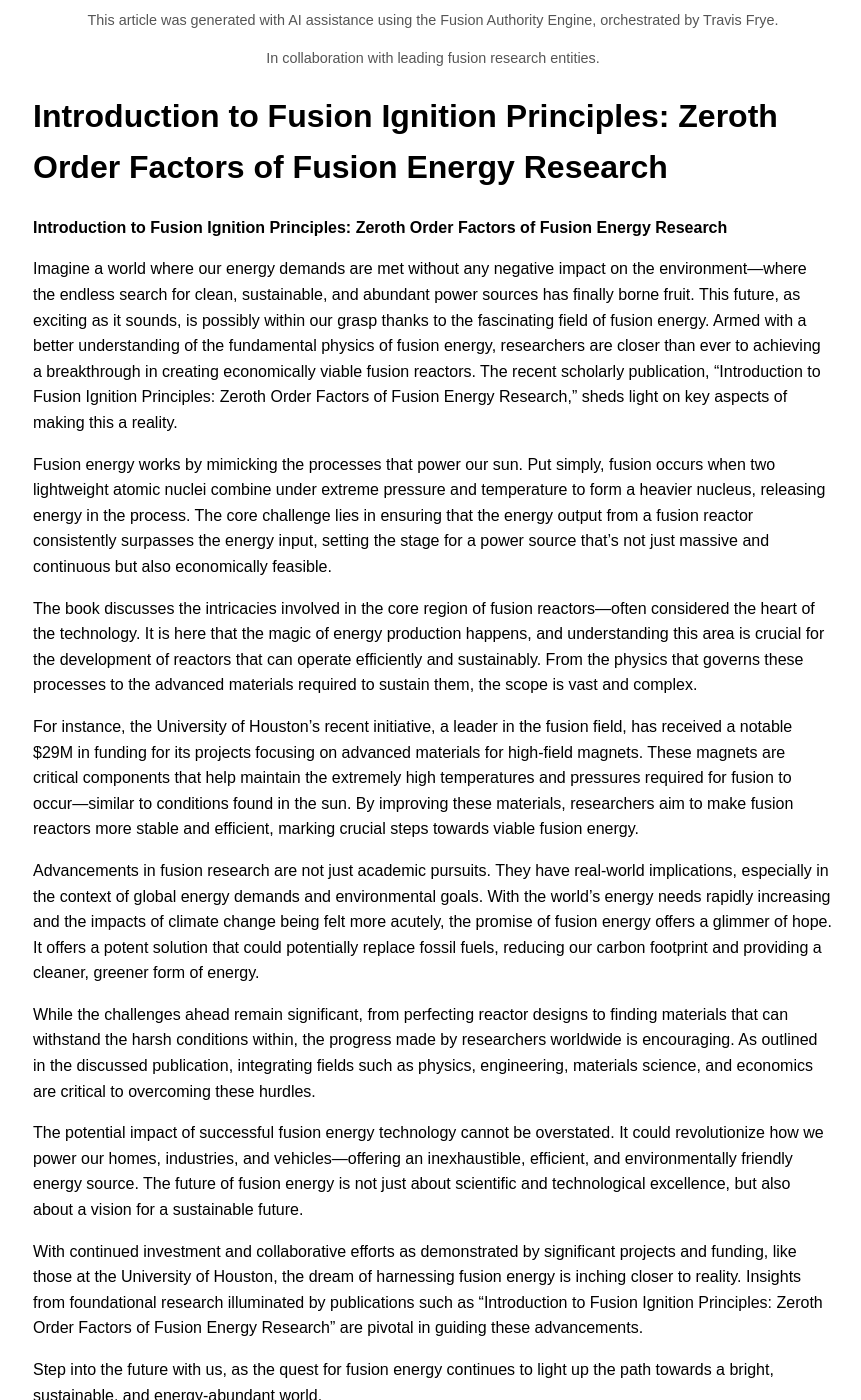
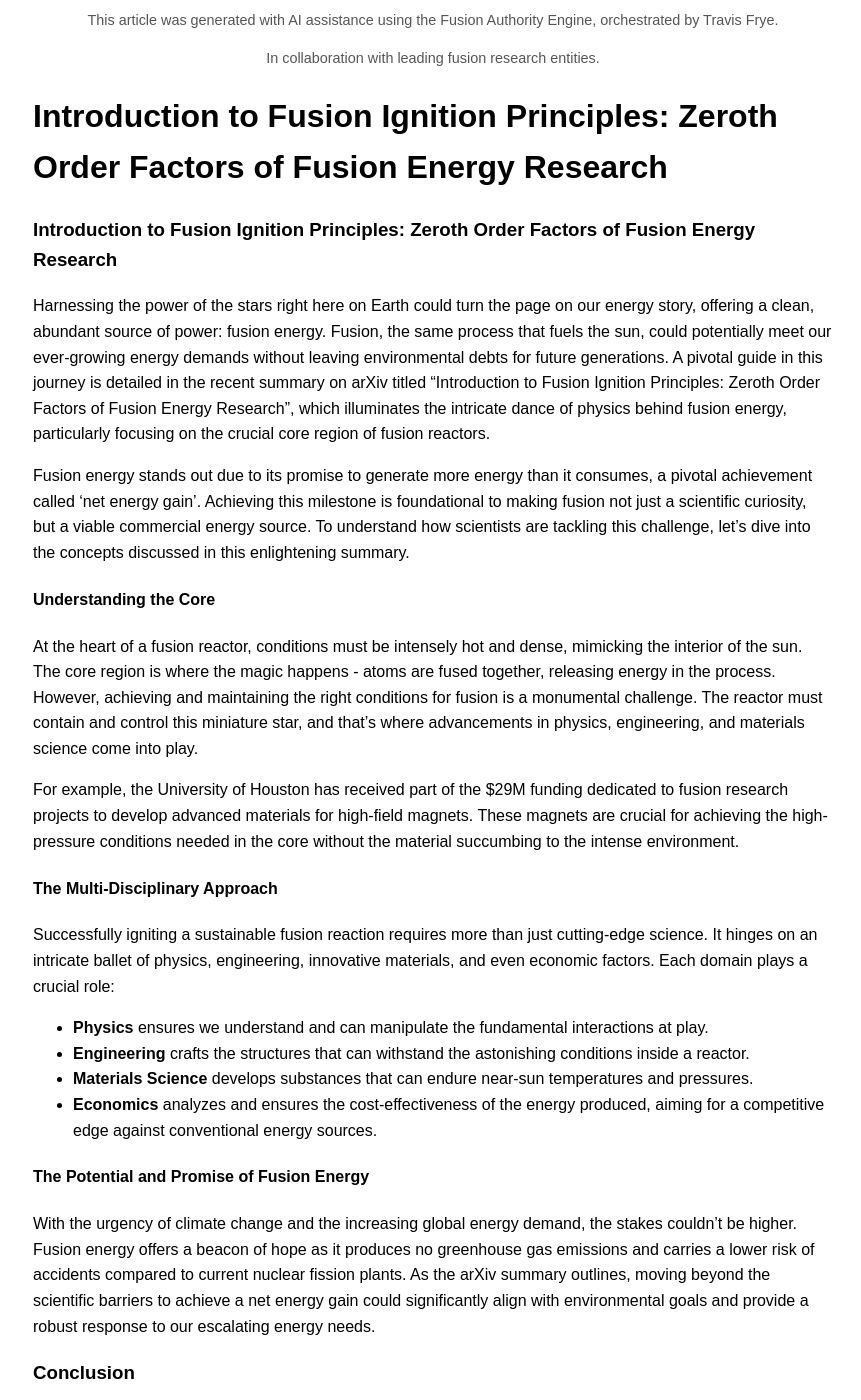
Before and after one commit to hyperpoint/hyperpoint.github.io, a Jekyll site: the page built from _posts/2024-10-01-1364424cde1a44945bbdd07886af8005-introduction-to-fusion-ignition-principles-zeroth-order-factors-of-fusion-energy-research.md, in a window 1280 px wide and 1400 px high, scrolled down 231 px. Shown: the whole window, without its empty margins (207-1068 px from the left). Built offline with Jekyll 4.4.1, drawn with Linux system fonts in a browser that asks for light colours; some of the changed text lies outside the part shown.

Commit message:
Update blog post: Introduction to Fusion Ignition Principles: Zeroth Order Factors of Fusion Energy Research

```diff
--- a/_posts/2024-10-01-1364424cde1a44945bbdd07886af8005-introduction-to-fusion-ignition-principles-zeroth-order-factors-of-fusion-energy-research.md
+++ b/_posts/2024-10-01-1364424cde1a44945bbdd07886af8005-introduction-to-fusion-ignition-principles-zeroth-order-factors-of-fusion-energy-research.md
@@ -1,33 +1,46 @@
 ---
 layout: post
 title: "Introduction to Fusion Ignition Principles: Zeroth Order Factors of Fusion Energy Research"
-date: 2025-05-16 21:40:38
+date: 2025-05-19 14:41:07
 categories: [fusion, energy]
 permalink: "/posts/2024/10/01/introduction-to-fusion-ignition-principles-zeroth-order-factors-of-fusion-energy-research/"
 author: Travis Frye
+note: This article was generated with AI assistance using the Fusion Authority Engine, orchestrated by Travis Frye.
+collaboration: In collaboration with leading fusion research entities.
 ---
 
 # Introduction to Fusion Ignition Principles: Zeroth Order Factors of Fusion Energy Research
 
-**Introduction to Fusion Ignition Principles: Zeroth Order Factors of Fusion Energy Research**
+### Introduction to Fusion Ignition Principles: Zeroth Order Factors of Fusion Energy Research
 
-Imagine a world where our energy demands are met without any negative impact on the environment—where the endless search for clean, sustainable, and abundant power sources has finally borne fruit. This future, as exciting as it sounds, is possibly within our grasp thanks to the fascinating field of fusion energy. Armed with a better understanding of the fundamental physics of fusion energy, researchers are closer than ever to achieving a breakthrough in creating economically viable fusion reactors. The recent scholarly publication, "Introduction to Fusion Ignition Principles: Zeroth Order Factors of Fusion Energy Research," sheds light on key aspects of making this a reality.
+Harnessing the power of the stars right here on Earth could turn the page on our energy story, offering a clean, abundant source of power: fusion energy. Fusion, the same process that fuels the sun, could potentially meet our ever-growing energy demands without leaving environmental debts for future generations. A pivotal guide in this journey is detailed in the recent summary on arXiv titled “Introduction to Fusion Ignition Principles: Zeroth Order Factors of Fusion Energy Research”, which illuminates the intricate dance of physics behind fusion energy, particularly focusing on the crucial core region of fusion reactors.
 
-Fusion energy works by mimicking the processes that power our sun. Put simply, fusion occurs when two lightweight atomic nuclei combine under extreme pressure and temperature to form a heavier nucleus, releasing energy in the process. The core challenge lies in ensuring that the energy output from a fusion reactor consistently surpasses the energy input, setting the stage for a power source that’s not just massive and continuous but also economically feasible.
+Fusion energy stands out due to its promise to generate more energy than it consumes, a pivotal achievement called ‘net energy gain’. Achieving this milestone is foundational to making fusion not just a scientific curiosity, but a viable commercial energy source. To understand how scientists are tackling this challenge, let's dive into the concepts discussed in this enlightening summary.
 
-The book discusses the intricacies involved in the core region of fusion reactors—often considered the heart of the technology. It is here that the magic of energy production happens, and understanding this area is crucial for the development of reactors that can operate efficiently and sustainably. From the physics that governs these processes to the advanced materials required to sustain them, the scope is vast and complex.
+#### Understanding the Core
 
-For instance, the University of Houston's recent initiative, a leader in the fusion field, has received a notable $29M in funding for its projects focusing on advanced materials for high-field magnets. These magnets are critical components that help maintain the extremely high temperatures and pressures required for fusion to occur—similar to conditions found in the sun. By improving these materials, researchers aim to make fusion reactors more stable and efficient, marking crucial steps towards viable fusion energy.
+At the heart of a fusion reactor, conditions must be intensely hot and dense, mimicking the interior of the sun. The core region is where the magic happens - atoms are fused together, releasing energy in the process. However, achieving and maintaining the right conditions for fusion is a monumental challenge. The reactor must contain and control this miniature star, and that’s where advancements in physics, engineering, and materials science come into play.
 
-Advancements in fusion research are not just academic pursuits. They have real-world implications, especially in the context of global energy demands and environmental goals. With the world's energy needs rapidly increasing and the impacts of climate change being felt more acutely, the promise of fusion energy offers a glimmer of hope. It offers a potent solution that could potentially replace fossil fuels, reducing our carbon footprint and providing a cleaner, greener form of energy.
+For example, the University of Houston has received part of the $29M funding dedicated to fusion research projects to develop advanced materials for high-field magnets. These magnets are crucial for achieving the high-pressure conditions needed in the core without the material succumbing to the intense environment.
 
-While the challenges ahead remain significant, from perfecting reactor designs to finding materials that can withstand the harsh conditions within, the progress made by researchers worldwide is encouraging. As outlined in the discussed publication, integrating fields such as physics, engineering, materials science, and economics are critical to overcoming these hurdles.
+#### The Multi-Disciplinary Approach
 
-The potential impact of successful fusion energy technology cannot be overstated. It could revolutionize how we power our homes, industries, and vehicles—offering an inexhaustible, efficient, and environmentally friendly energy source. The future of fusion energy is not just about scientific and technological excellence, but also about a vision for a sustainable future.
+Successfully igniting a sustainable fusion reaction requires more than just cutting-edge science. It hinges on an intricate ballet of physics, engineering, innovative materials, and even economic factors. Each domain plays a crucial role:
 
-With continued investment and collaborative efforts as demonstrated by significant projects and funding, like those at the University of Houston, the dream of harnessing fusion energy is inching closer to reality. Insights from foundational research illuminated by publications such as "Introduction to Fusion Ignition Principles: Zeroth Order Factors of Fusion Energy Research" are pivotal in guiding these advancements.
+- **Physics** ensures we understand and can manipulate the fundamental interactions at play.
+- **Engineering** crafts the structures that can withstand the astonishing conditions inside a reactor.
+- **Materials Science** develops substances that can endure near-sun temperatures and pressures.
+- **Economics** analyzes and ensures the cost-effectiveness of the energy produced, aiming for a competitive edge against conventional energy sources.
 
-Step into the future with us, as the quest for fusion energy continues to light up the path towards a bright, sustainable, and energy-abundant world.
+#### The Potential and Promise of Fusion Energy
+
+With the urgency of climate change and the increasing global energy demand, the stakes couldn't be higher. Fusion energy offers a beacon of hope as it produces no greenhouse gas emissions and carries a lower risk of accidents compared to current nuclear fission plants. As the arXiv summary outlines, moving beyond the scientific barriers to achieve a net energy gain could significantly align with environmental goals and provide a robust response to our escalating energy needs.
+
+### Conclusion
+
+The journey towards achieving fusion energy is fraught with challenges but holds a promise like no other technology before it. As outlined in “Introduction to Fusion Ignition Principles: Zeroth Order Factors of Fusion Energy Research”, with sustained investment and interdisciplinary collaboration, the goal of a commercially viable fusion power plant is within our grasp. This venture isn't just about achieving scientific milestones but is a vital stride toward a sustainable and prosperous future for all.
+
+Imagine a world powered by the stars — fusion energy might just be the key to unlocking this reality. Let’s continue supporting this vital research, fostering innovations that could light up our world in ways we once only dreamed of.
 
 **Source**: arXiv
 **Link**: http://arxiv.org/abs/2410.18054v1
```
